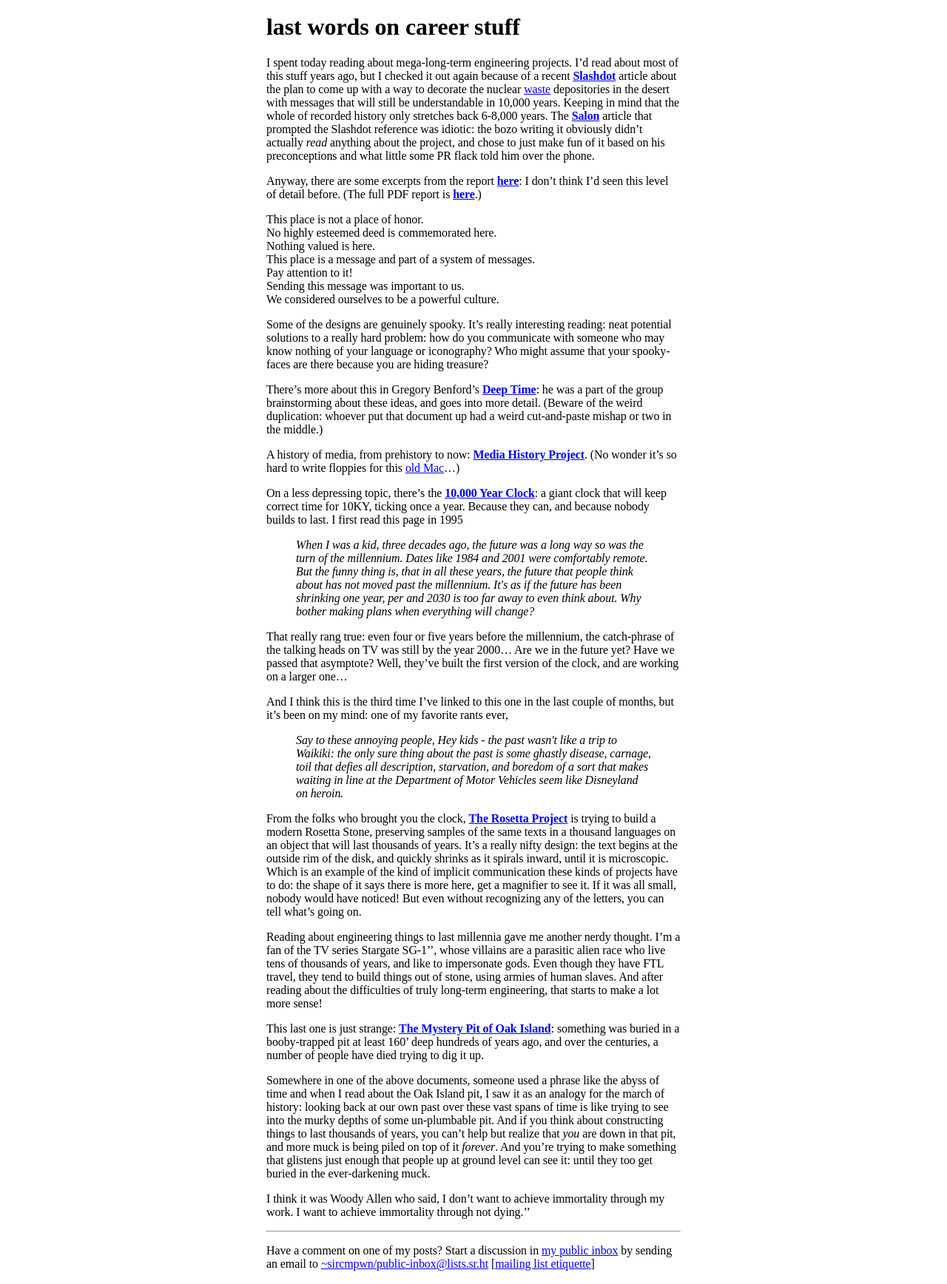
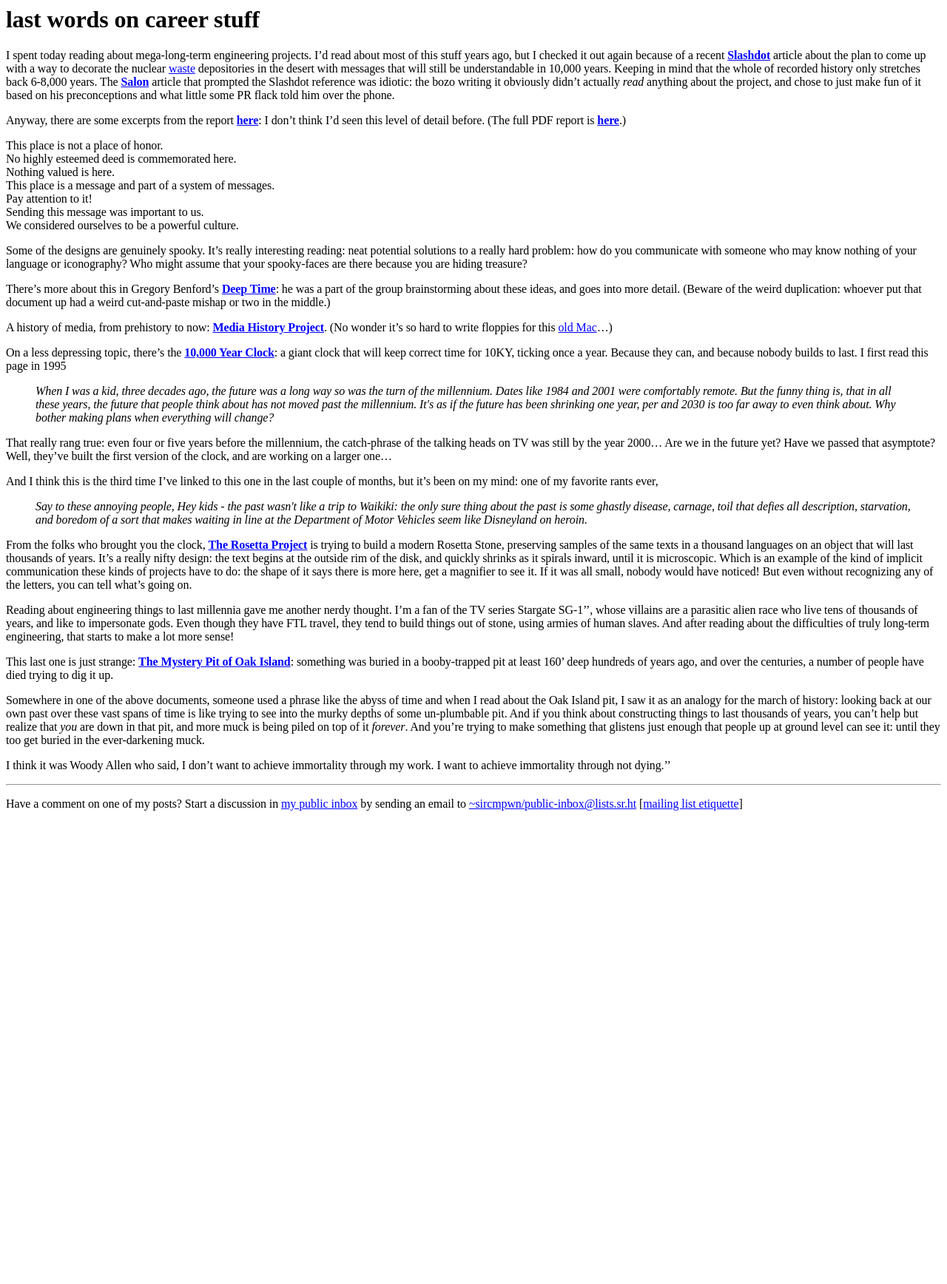
Before and after one commit to dmkgll/dmkgll, a Jekyll site: the page built from test.md, in a window 1280 px wide. Shown: the whole page at 74% size. Built offline with Jekyll 4.4.1, drawn with Linux system fonts in a browser that asks for light colours; after the commit the page ends 1112 px from its top, so only the background shows below that.

Commit message:
Update page.html

```diff
--- a/_layouts/page.html
+++ b/_layouts/page.html
@@ -3,7 +3,7 @@
  <meta name="viewport" content="width=device-width">
  <link rel="shortcut icon" href="/favicon.ico" type="image/x-icon">
  <style>blockquote{font-style:italic;}body{
-  font-family: serif;margin-left:auto;margin-right:auto;padding:10px;max-width:560px;
+  font-family: serif;/*margin-left:auto;margin-right:auto;padding:10px;max-width:560px;*/
   letter-spacing: -.1px;} a{color:blue;}</style>
     </head>
 <body>
```
